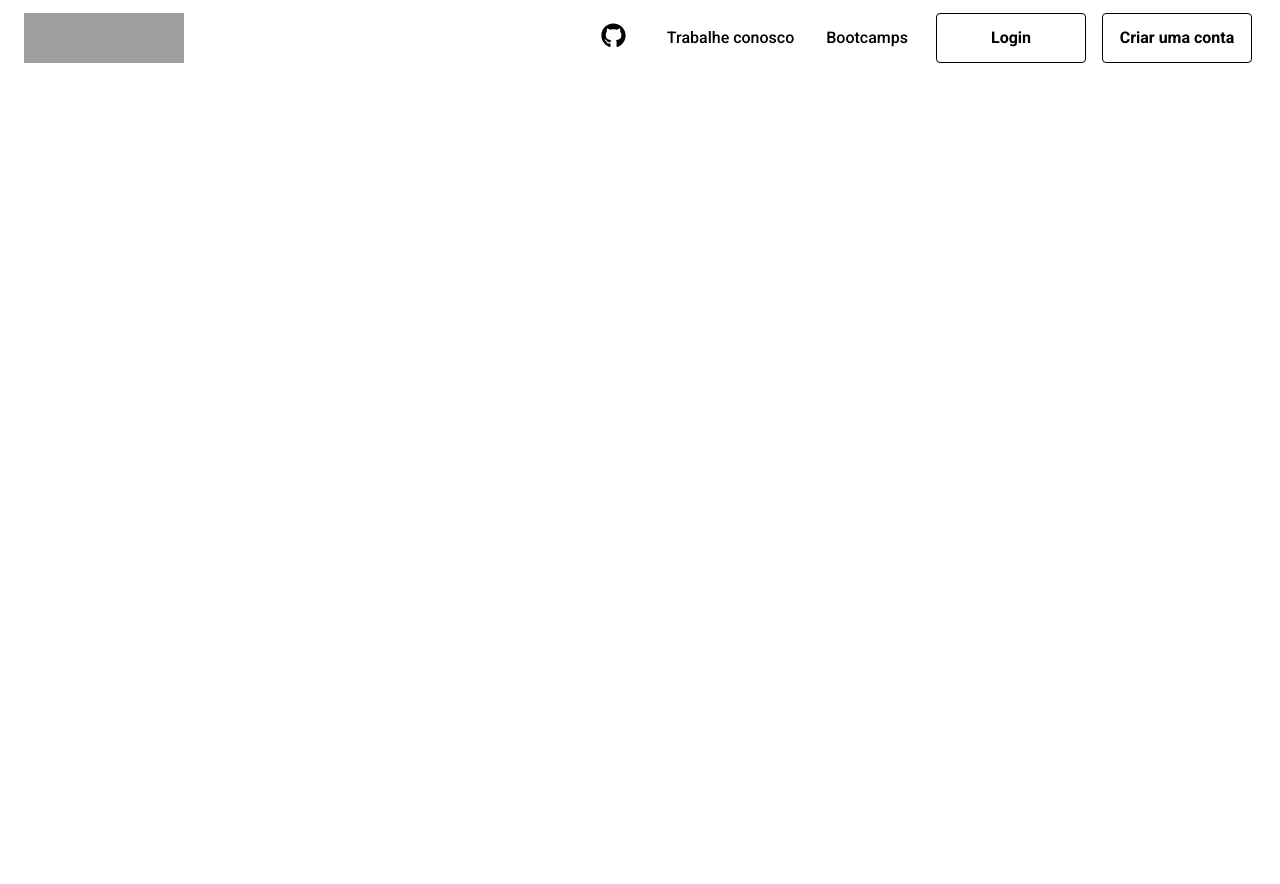
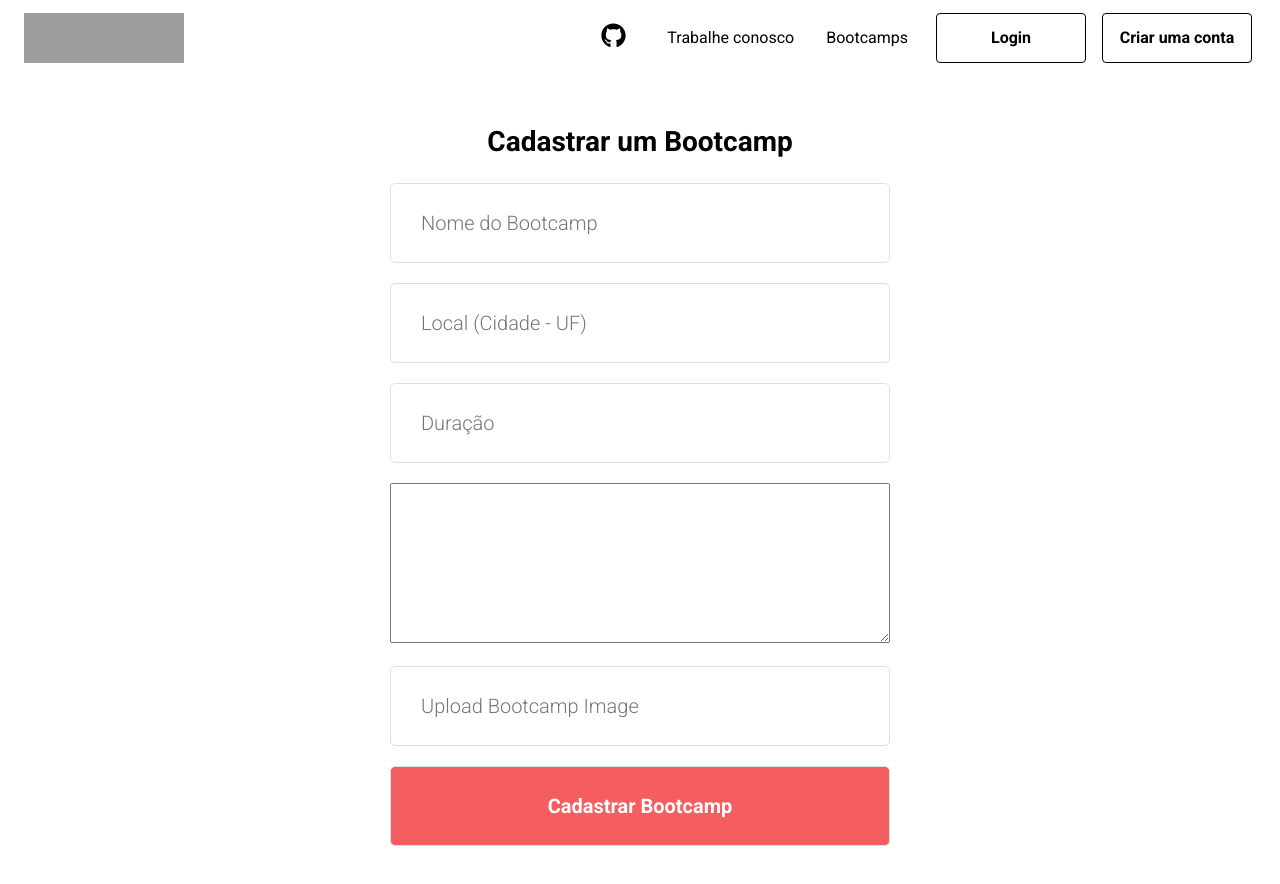
Before and after one commit to danielmarques12/web-prova-semestral, a React (Create React App) app: page /bootcamp-register in a window 1280 px wide. Shown: the top 884 px of the page. Before the commit the page ends 800 px from the top, so only its background shows below. Built offline with nearby package versions, Linux system fonts and the light colour scheme; grey boxes are pictures that could not be loaded; the HTML template or start-up script is replaced by a standard one.

Commit message:
All Bootcamp pages

```diff
--- /dev/null
+++ b/src/components/BootcampCard/index.jsx
@@ -0,0 +1,23 @@
+import React, { useState, useEffect } from 'react';
+import { Container, Text } from './styles';
+import Button from '../Button';
+
+export default function BootcampCard() {
+  return (
+    <Container>
+      <img src="https://bit.ly/2SlTqZX" alt="Bootcamp" />
+
+      <Text>
+        <h3>Imersão React</h3>
+        <p>
+          Aprenda React Js, Redux, Webpack, Redux-Form, MongoDB, Express, Node
+          Vários exercícios práticos e Duas Apps do ZERO!
+        </p>
+      </Text>
+
+      <div className="button">
+        <Button text="Inscreva-se" redirect="/" />
+      </div>
+    </Container>
+  );
+}
--- /dev/null
+++ b/src/components/BootcampCard/styles.js
@@ -0,0 +1,48 @@
+import styled from 'styled-components';
+
+export const Container = styled.div`
+  width: 279px;
+  height: 440px;
+  border: 1px solid lightgray;
+  border-radius: 5px;
+  margin-bottom: 50px;
+
+  img {
+    width: 279px;
+    height: 134px;
+    border-top-left-radius: 5px;
+    border-top-right-radius: 5px;
+  }
+
+  .button {
+    width: 240px;
+    margin: 0 auto;
+
+    button {
+      width: 100%;
+      /* background-color: #387ea8;
+
+      &:hover {
+        background-color: #4396ca;
+      } */
+    }
+  }
+`;
+
+export const Text = styled.div`
+  width: 85%;
+  margin: 20px auto 75px auto;
+  text-align: center;
+
+  h3 {
+    font-size: 24px;
+    color: #222;
+    margin-bottom: 20px;
+  }
+
+  p {
+    font-size: 14px;
+    color: #222;
+    font-weight: 500;
+  }
+`;
--- /dev/null
+++ b/src/pages/BootcampInformation/index.jsx
@@ -0,0 +1,37 @@
+import React, { useState, useEffect } from 'react';
+import { Container, Text, RightBar, LeftBar } from './styles';
+import Button from '../../components/Button';
+
+export default function BootcampInformation() {
+  return (
+    <Container>
+      <LeftBar>
+        <span>Professores</span>
+        <p>
+          Lorem ipsum dolor sit amet, consectetur adipiscing elit, sed do
+          eiusmod tempor incididunt ut labore et dolore magna aliqua.
+        </p>
+
+        <span>Local</span>
+        <p>São Paulo - SP</p>
+
+        <span>Duração</span>
+        <p>6 meses</p>
+
+        <Button text="Inscreva-se" redirect="/" />
+      </LeftBar>
+
+      <RightBar>
+        <img src="https://bit.ly/2SlTqZX" alt="Bootcamp" />
+
+        <Text>
+          <h3>Imersão React</h3>
+          <p>
+            Aprenda React Js, Redux, Webpack, Redux-Form, MongoDB, Express, Node
+            Vários exercícios práticos e Duas Apps do ZERO!
+          </p>
+        </Text>
+      </RightBar>
+    </Container>
+  );
+}
--- /dev/null
+++ b/src/pages/BootcampInformation/styles.js
@@ -0,0 +1,61 @@
+import styled from 'styled-components';
+
+export const Container = styled.div`
+  width: 950px;
+  margin: 200px auto 0 auto;
+  display: flex;
+  justify-content: space-between;
+
+  img {
+    width: 300px;
+    height: 247px;
+    border-radius: 10px;
+  }
+`;
+
+export const LeftBar = styled.div`
+  width: 435px;
+  height: 420px;
+  color: #000;
+  text-align: center;
+
+  span {
+    font-size: 23px;
+    font-weight: 700;
+  }
+
+  p {
+    margin-bottom: 30px;
+    font-size: 20px;
+    font-weight: 400;
+  }
+
+  button {
+    width: 400px;
+  }
+`;
+
+export const RightBar = styled.div`
+  width: 365px;
+  height: 420px;
+  text-align: center;
+`;
+
+export const Text = styled.div`
+  /* width: 85%; */
+  margin: 10px auto 75px auto;
+  text-align: center;
+
+  h3 {
+    font-size: 30px;
+    color: #222;
+    margin-bottom: 20px;
+    font-weight: 400;
+  }
+
+  p {
+    font-size: 20px;
+    color: #222;
+    font-weight: 400;
+  }
+`;
--- /dev/null
+++ b/src/pages/Bootcamps/index.jsx
@@ -0,0 +1,33 @@
+import React, { useState, useEffect } from 'react';
+import { Container, Text, Cards } from './styles';
+import BootcampCard from '../../components/BootcampCard';
+
+export default function Bootcamps() {
+  return (
+    <Container>
+      <Text>
+        <h1>Conheça nossos bootcamps</h1>
+        <h2>
+          Através de bootcamps intensivos, nossa plataforma ensina as
+          habilidades e a mentalidade empreendedora que você precisa para
+          prosperar - agora e no futuro.
+        </h2>
+      </Text>
+      <Cards>
+        <BootcampCard />
+        <BootcampCard />
+        <BootcampCard />
+        <BootcampCard />
+        <BootcampCard />
+        <BootcampCard />
+        <BootcampCard />
+        <BootcampCard />
+        <BootcampCard />
+        <BootcampCard />
+        <BootcampCard />
+        <BootcampCard />
+      </Cards>
+      <div />
+    </Container>
+  );
+}
--- /dev/null
+++ b/src/pages/Bootcamps/styles.js
@@ -0,0 +1,28 @@
+import styled from 'styled-components';
+
+export const Container = styled.div``;
+
+export const Text = styled.div`
+  width: 800px;
+  margin: 62.5px auto 0 auto;
+  text-align: center;
+
+  h1 {
+    font-size: 24px;
+    color: #222;
+    margin-bottom: 20px;
+  }
+
+  h2 {
+    font-size: 18px;
+    color: #222;
+    font-weight: 500;
+  }
+`;
+
+export const Cards = styled.div`
+  display: grid;
+  grid-template-columns: 1fr 1fr 1fr;
+  width: 931px;
+  margin: 75px auto 0 auto;
+`;
--- /dev/null
+++ b/src/pages/RegisterBootcamp/index.jsx
@@ -0,0 +1,48 @@
+import React, { useState } from 'react';
+import { Container, Form, Input, SubmitInput, TextArea } from './styles';
+
+export default function RegisterBootcamp() {
+  const [bootcamp, setBootcamp] = useState({});
+
+  return (
+    <Container>
+      <h1>Cadastrar um Bootcamp</h1>
+
+      <Form onSubmit="oi" autoComplete="on">
+        <Input
+          value={bootcamp.nome}
+          onChange={(event) =>
+            setBootcamp({ ...bootcamp, nome: event.target.value })
+          }
+          name="nome"
+          placeholder="Nome do Bootcamp"
+          type="text"
+        />
+
+        <Input
+          value={bootcamp.local}
+          onChange={(event) =>
+            setBootcamp({ ...bootcamp, local: event.target.value })
+          }
+          placeholder="Local (Cidade - UF)"
+          type="text"
+        />
+
+        <Input
+          value={bootcamp.duracao}
+          onChange={(event) =>
+            setBootcamp({ ...bootcamp, duracao: event.target.value })
+          }
+          placeholder="Duração"
+          type="text"
+        />
+
+        <TextArea />
+
+        <Input placeholder="Upload Bootcamp Image" type="text" />
+
+        <SubmitInput type="submit" value="Cadastrar Bootcamp" />
+      </Form>
+    </Container>
+  );
+}
--- /dev/null
+++ b/src/pages/RegisterBootcamp/styles.js
@@ -0,0 +1,57 @@
+import styled from 'styled-components';
+
+export const Container = styled.div`
+  text-align: center;
+  margin: 0 auto;
+  width: 500px;
+  height: 800px;
+
+  h1 {
+    color: #000;
+    margin-top: 50px;
+    margin-bottom: 25px;
+  }
+`;
+
+export const Form = styled.form`
+  width: 500px;
+  height: 700px;
+  margin: 0 auto;
+  border-radius: 8px;
+`;
+
+export const Input = styled.input`
+  display: block;
+  margin: 0 auto;
+  margin-bottom: 20px;
+  width: 500px;
+  height: 80px;
+  padding: 30px;
+  font-size: 20px;
+  font-weight: 300;
+  border: 1px solid #dddfe2;
+  border-radius: 5px;
+  color: #000;
+`;
+
+export const SubmitInput = styled(Input)`
+  padding: 0;
+  font-size: 20px;
+  font-weight: 700;
+  color: #fff;
+  background-color: #f55e61;
+  cursor: pointer;
+
+  &:hover {
+    background-color: #d95255;
+  }
+`;
+
+export const TextArea = styled.textarea`
+  width: 500px;
+  height: 160px;
+  padding: 20px;
+  font-size: 20px;
+  font-weight: 300;
+  margin-bottom: 20px;
+`;
--- a/src/routes.js
+++ b/src/routes.js
@@ -5,6 +5,8 @@ import Login from './pages/Login';
 import SignUp from './pages/SignUp';
 import Home from './pages/Home';
 import Bootcamps from './pages/Bootcamps';
+import RegisterBootcamp from './pages/RegisterBootcamp';
+import BootcampInformation from './pages/BootcampInformation';
 import WorkWithUs from './pages/WorkWithUs';
 
 function Routes() {
@@ -14,6 +16,8 @@ function Routes() {
         <Route exact path="/" component={Home} />
         <Route path="/trabalhe-conosco" component={WorkWithUs} />
         <Route path="/bootcamps" component={Bootcamps} />
+        <Route path="/bootcamp-register" component={RegisterBootcamp} />
+        <Route path="/bootcamp/id" component={BootcampInformation} />
         <Route path="/login" component={Login} />
         <Route path="/signup" component={SignUp} />
       </Switch>
--- a/src/styles/font.css
+++ b/src/styles/font.css
@@ -1,4 +1,5 @@
 @import url('https://fonts.googleapis.com/css2?family=Roboto:wght@300&display=swap');
+@import url('https://fonts.googleapis.com/css2?family=Roboto&display=swap');
 @import url('https://fonts.googleapis.com/css2?family=Roboto:wght@500&display=swap');
 @import url('https://fonts.googleapis.com/css2?family=Roboto:wght@700&display=swap');
 
```
